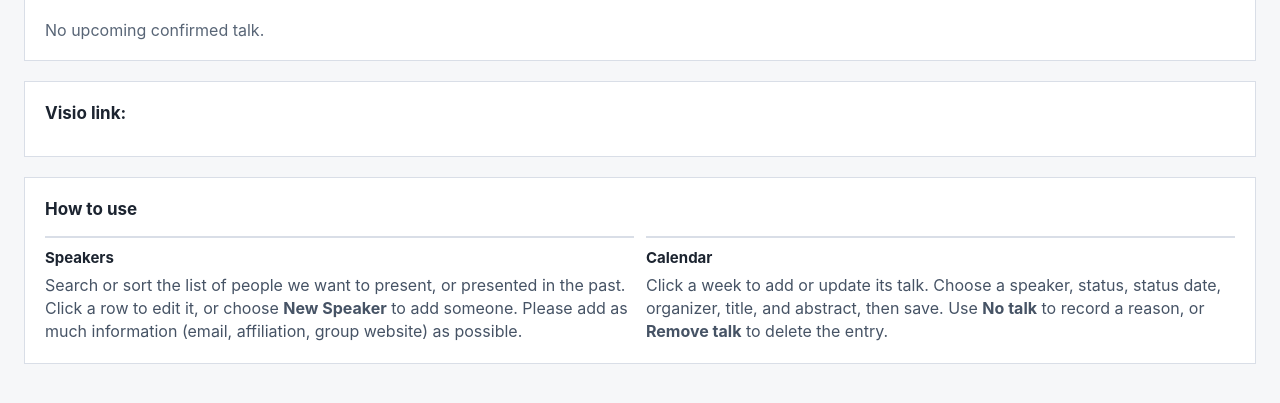
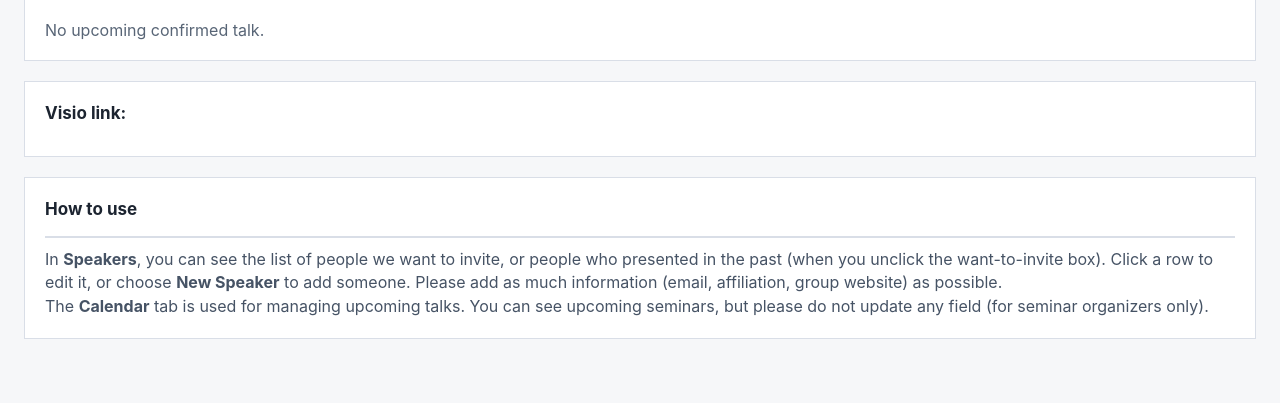
Before and after one commit to Gulliver-Lab/Seminars, a Python web app: template web-app/src/seminars/templates/home.html in a window 1280 px wide. Shown: the part 127-530 px from the top of the page. Run offline with Jinja, Linux system fonts and the light colour scheme; the template is opened without the code that fills it, so the values that code supplies are empty.

Commit message:
docs: update the how-to (#17)

```diff
--- a/web-app/src/seminars/templates/home.html
+++ b/web-app/src/seminars/templates/home.html
@@ -134,12 +134,6 @@
         margin-bottom: 0;
       }
 
-      .how-to-use-grid {
-        display: grid;
-        gap: 12px;
-        grid-template-columns: repeat(2, minmax(0, 1fr));
-      }
-
       .how-to-use-item {
         border-top: 2px solid #d9dee7;
         padding-top: 10px;
@@ -189,9 +183,6 @@
           flex-wrap: wrap;
         }
 
-        .how-to-use-grid {
-          grid-template-columns: 1fr;
-        }
       }
     </style>
   </head>
@@ -245,15 +236,9 @@
 
         <section class="panel how-to-use" aria-labelledby="how-to-use-title">
           <h2 id="how-to-use-title">How to use</h2>
-          <div class="how-to-use-grid">
-            <div class="how-to-use-item">
-              <h3>Speakers</h3>
-              <p>Search or sort the list of people we want to present, or presented in the past. Click a row to edit it, or choose <strong>New Speaker</strong> to add someone. Please add as much information (email, affiliation, group website) as possible.</p>
-            </div>
-            <div class="how-to-use-item">
-              <h3>Calendar</h3>
-              <p>Click a week to add or update its talk. Choose a speaker, status, status date, organizer, title, and abstract, then save. Use <strong>No talk</strong> to record a reason, or <strong>Remove talk</strong> to delete the entry.</p>
-            </div>
+          <div class="how-to-use-item">
+            <p>In <strong>Speakers</strong>, you can see the list of people we want to invite, or people who presented in the past (when you unclick the want-to-invite box). Click a row to edit it, or choose <strong>New Speaker</strong> to add someone. Please add as much information (email, affiliation, group website) as possible.
+              <br>The <strong>Calendar</strong> tab is used for managing upcoming talks. You can see upcoming seminars, but please do not update any field (for seminar organizers only).
           </div>
         </section>
       </div>
```
